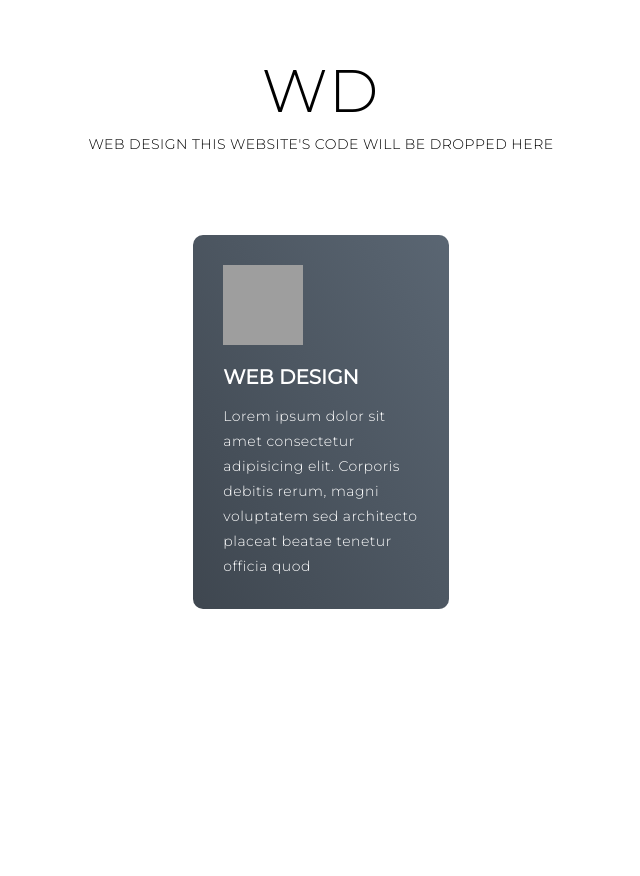
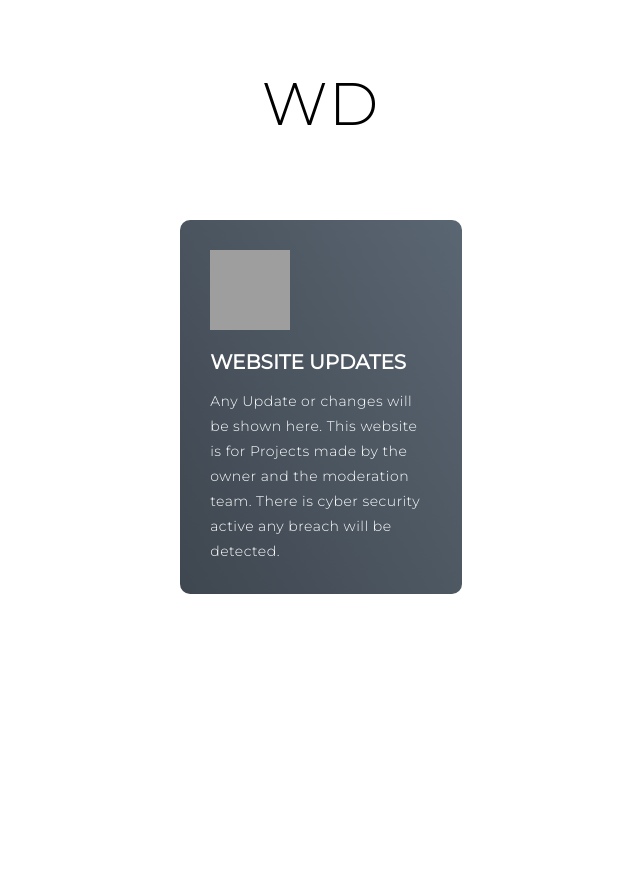
Before and after one commit to hollow12sk/CLOSED, a plain HTML site: page index.html in a window 1280 px wide. Shown: the part 860-1736 px from the top of the page, without its empty margins (319-959 px from the left). Drawn offline with Linux system fonts and the light colour scheme; grey boxes are pictures that could not be loaded; a script that the page names is missing.

Commit message:
Update index.html

```diff
--- a/index.html
+++ b/index.html
@@ -53,16 +53,16 @@
     <div class="services container">
       <div class="service-top">
         <h1 class="section-title">WD<span>
-        <p>Web design
-          this website's code will be dropped here
-        </p>
       </div>
       <div class="service-bottom">
         <div class="service-item">
           <div class="icon"><img src="https://img.icons8.com/bubbles/100/000000/services.png" /></div>
-          <h2>Web Design</h2>
-          <p>Lorem ipsum dolor sit amet consectetur adipisicing elit. Corporis debitis rerum, magni voluptatem sed
-            architecto placeat beatae tenetur officia quod</p>
+          <h2>Website Updates</h2>
+          <p>
+          Any Update or changes will be shown here.
+          This website is for Projects made by the owner and the moderation team.
+          There is cyber security active any breach will be detected.
+          </p>
         </div>
 
   </section>
```
